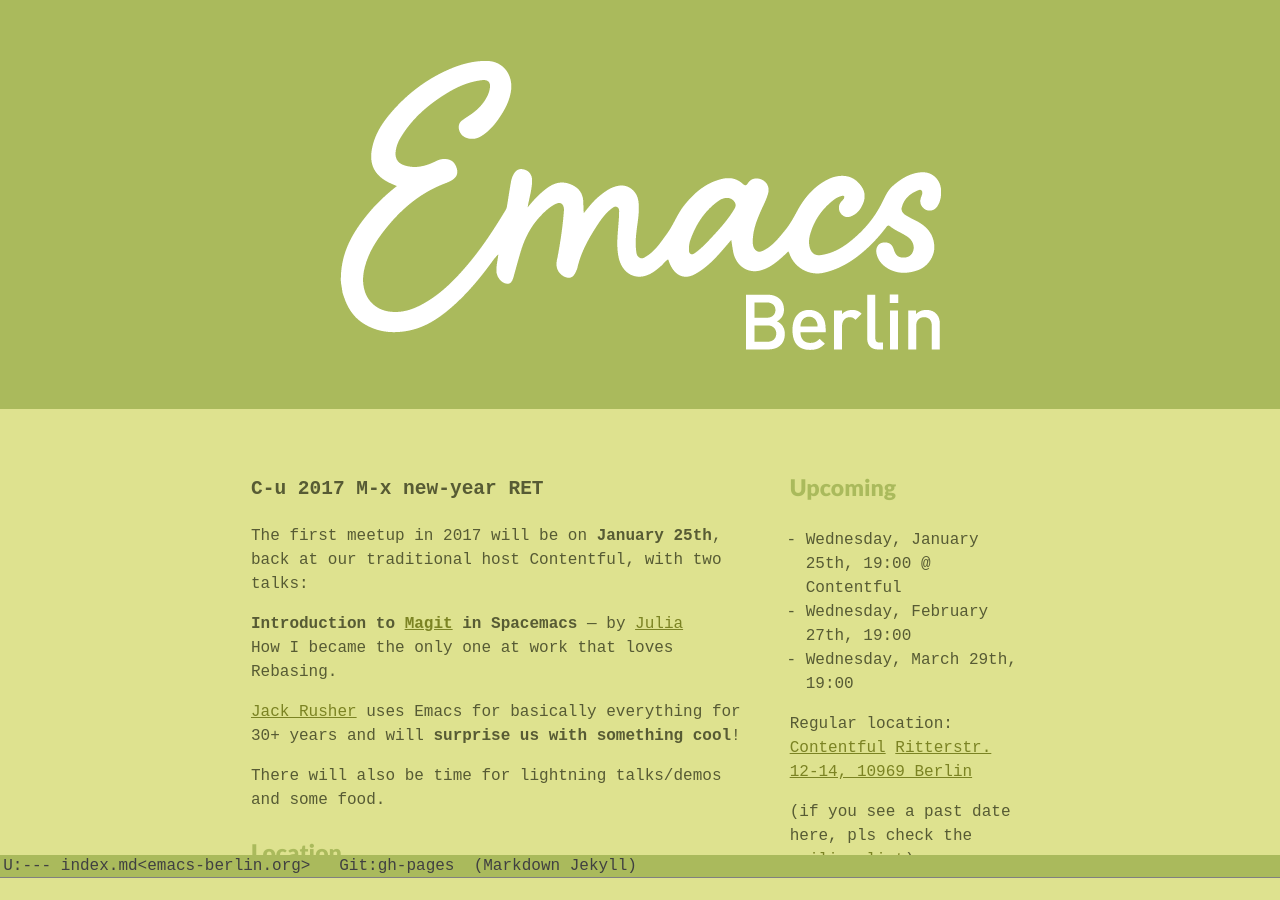
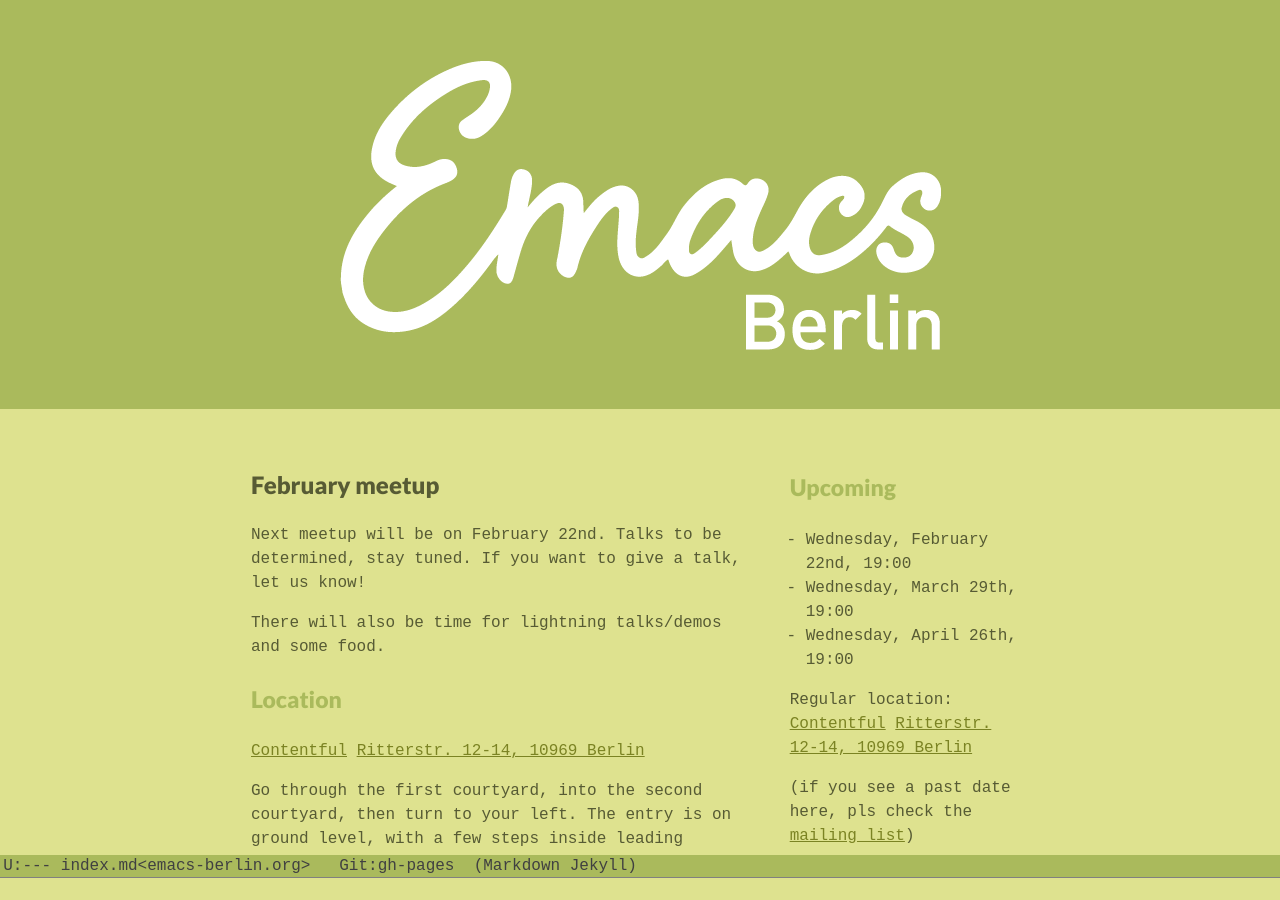
Before and after one commit to emacs-berlin/emacs-berlin.org, a Jekyll site: the page built from index.md, in a window 1280 px wide and 900 px high. Built offline with Jekyll 4.4.1, drawn with Linux system fonts in a browser that asks for light colours.

Commit message:
Archive Jan 2017 meetup, next one is Feb 2017

```diff
--- a/index.md
+++ b/index.md
@@ -13,17 +13,10 @@ layout: default
 
 <section id="below-fold"><div class="row"><div class="medium-8 columns">
 
-# `C-u 2017 M-x new-year RET`
+# February meetup
 
-The first meetup in 2017 will be on **January 25th**, back at our
-traditional host Contentful, with two talks:
-
-**Introduction to [Magit](https://magit.vc/) in Spacemacs** — by [Julia](https://twitter.com/anderspree)
-<br>
-How I became the only one at work that loves Rebasing.
-
-[Jack Rusher](http://jackrusher.com/) uses Emacs for basically
-everything for 30+ years and will **surprise us with something cool**!
+Next meetup will be on February 22nd. Talks to be determined, stay
+tuned. If you want to give a talk, let us know!
 
 There will also be time for lightning talks/demos and some food.
 
@@ -61,9 +54,9 @@ Or on Twitter:
 <div class="medium-4 columns">
 ### Upcoming
 
-* Wednesday, January 25th, 19:00 @ Contentful
-* Wednesday, February 27th, 19:00
+* Wednesday, February 22nd, 19:00
 * Wednesday, March 29th, 19:00
+* Wednesday, April 26th, 19:00
 
 <!-- Location: [Babbel (Lesson Nine Gmbh)](https://www.babbel.com/)<br> -->
 <!-- Map: [Max-Beer-Straße 2, 10119 Berlin](https://goo.gl/maps/bXK48PS1qmG2) -->
```
Also changed, not shown: 20170126-notes.md (added, +20 -0 lines), archive.md (+1 -0 lines).
